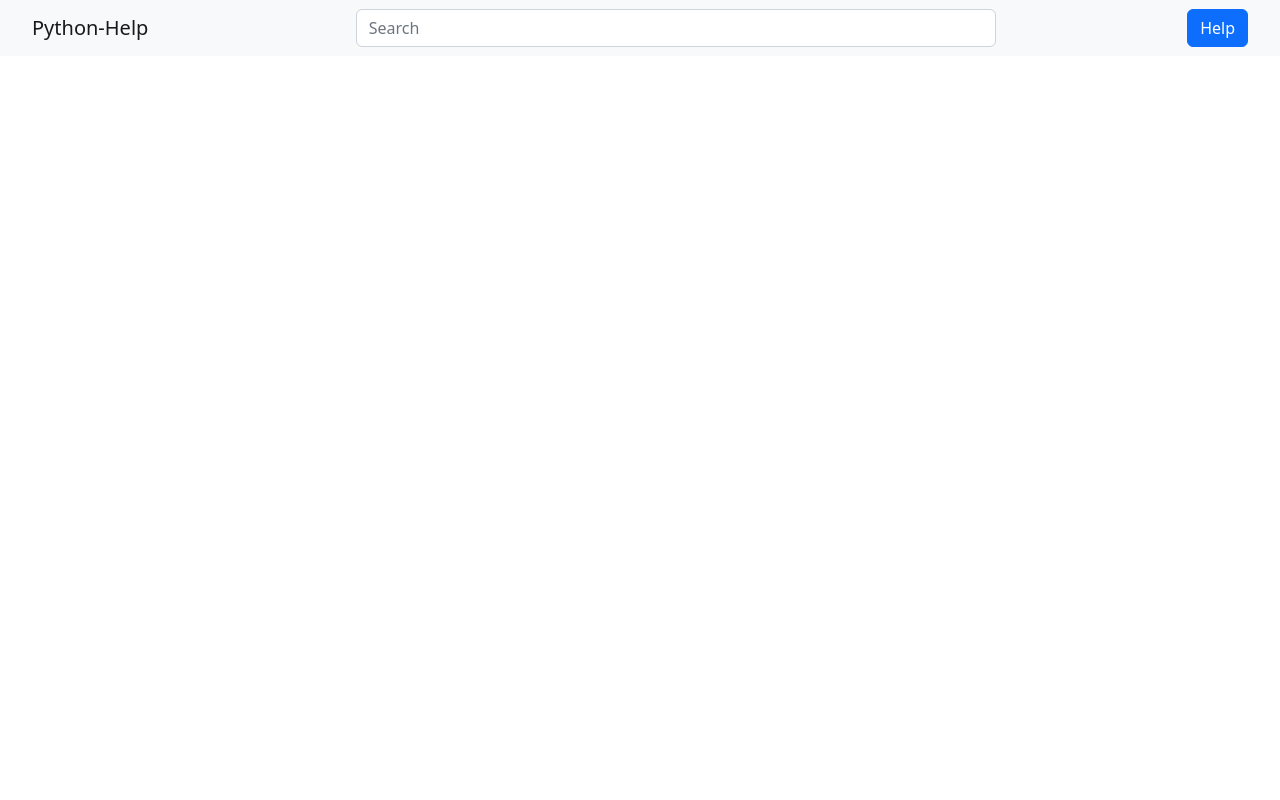
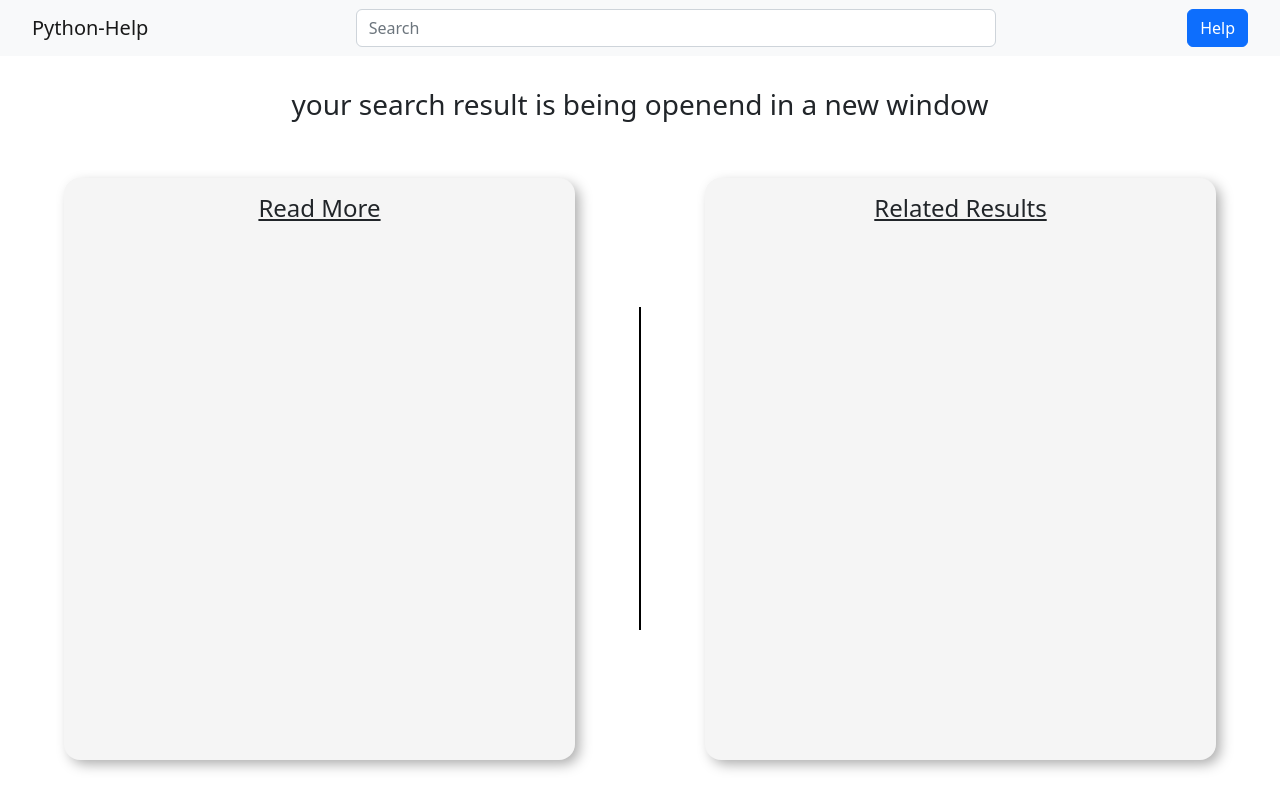
Before and after one commit to yattew/minor, a React (Create React App) app in the folder ui/: page /result/1 in a window 1280 px wide. Built offline with nearby package versions, Linux system fonts and the light colour scheme.

Commit message:
some stuff working and a memory leak detected lol nodejs vs c++ lol

```diff
--- a/ui/package.json
+++ b/ui/package.json
@@ -28,7 +28,7 @@
     "build": "react-scripts build",
     "test": "react-scripts test",
     "eject": "react-scripts eject",
-    "maiin": "concurrently -k \"cross-env BROWSER=none npm start\" \"wait-on http://localhost:3000 && electronmon .\""
+    "maiin": "concurrently -k \"cross-env BROWSER=none npm start\" \"wait-on http://localhost:3000 && electronmon . --trace-warnings\""
   },
   "eslintConfig": {
     "extends": [
--- a/ui/src/components/ResultMain.js
+++ /dev/null
@@ -1,27 +0,0 @@
-import { useEffect, useState } from "react";
-import { useParams } from "react-router-dom";
-import config from "../config";
-
-
-const ResultMain = () => {
-    const [ doc, setDoc ] = useState("");
-    const {item} = useParams();
-    useEffect(() => {
-        let addr = config.host_addr;
-        const fn = async () => {
-            let res = await fetch(`${addr}/doc/${item}`);
-            let data = await res.json();
-            let doc = data["doc"];
-            setDoc(doc);
-        }
-        fn();
-    }, [item]);
-    return (
-        <div>
-
-            {/* This is the main result {item} */}
-        </div>
-    )
-}
-
-export default ResultMain;
--- a/ui/src/components/ResultMore.js
+++ b/ui/src/components/ResultMore.js
@@ -1,7 +1,8 @@
+import Styles from "../css/result.module.css";
 const ResultMore = ()=>{
     return (
-        <div>
-            Result More
+        <div className={Styles.ResultMore}>
+            <h4>Read More</h4>
         </div>
     )
 }
--- a/ui/src/components/ResultRelated.js
+++ b/ui/src/components/ResultRelated.js
@@ -1,7 +1,8 @@
+import Styles from "../css/result.module.css";
 const ResultRelated = ()=>{
     return (
-        <div>
-            Result Related
+        <div className={Styles.ResultRelated}>
+            <h4>Related Results</h4>
         </div>
     )
 }
--- a/ui/src/css/result.module.css
+++ b/ui/src/css/result.module.css
@@ -2,21 +2,48 @@
     width: 100%;
     height: 100%;
     display: flex;
+    flex-direction: column;
 }
 
-.ResultMain{
-    background-color: aliceblue;
-    width: 70%;
-    padding: 1rem;
+.ResultInfo{
+    width: 100%;
+    padding-top: 2rem;
+    height: auto;
+    text-align: center;
 }
 
-.ResultExtra{
-    background-color: antiquewhite;
-    width: 30%;
-    padding: 1rem;
+.ExtraContainer{
     display: flex;
-    flex-direction: column;
+    align-items: center;
+    width: 100vw;
+    height:100%;
+    padding-top: 1rem;
 }
-.ResultExtra > div{
+
+.Divider{
+    /* width: 1px; */
+    border-left: 2px solid black;
     height: 50%;
 }
+
+.ResultMore{
+}
+
+.ResultRelated{
+
+    /* border-left: 3px solid black; */
+}
+
+.ResultMore, .ResultRelated{
+    width: 50%;
+    height: 90%;
+    text-align: center;
+    padding: 1rem;
+    background-color: whitesmoke;
+    margin: 0rem 4rem;
+    border-radius: 1rem;
+    box-shadow: 5px 5px 13px -1px rgba(0, 0, 0, 0.338);
+}
+.ResultMore, .ResultRelated > h4{
+    text-decoration: underline;
+}
--- a/ui/src/pages/Result.js
+++ b/ui/src/pages/Result.js
@@ -1,35 +1,29 @@
 
 import { useEffect } from "react";
-import ResultMain from "../components/ResultMain";
 import ResultMore from "../components/ResultMore";
 import ResultRelated from "../components/ResultRelated"
 import Styles from "../css/result.module.css"
 import config from "../config"
-// In the main process.
+import { openInNewWin } from "../utils";
 
-
-
-// Or load a local HTML file
-// win.loadFile('index.html')
 const ResultPage = () => {
     useEffect(() => {
-        let url = "https://leetcode.com/problems/subarray-sum-equals-k/";
-        const fn = async () => {
-            let res = await fetch(`http://127.0.0.1:8080/?url=${url}`);
-        }
-        fn();
-        fn();
+        let url = "https://www.geeksforgeeks.org/maximum-sum-path-across-two-arrays/";
+        // openInNewWin(url);
     }, []);
-    return ( <div></div>)
-        // <div className={Styles.ResultContainer}>
-        //     <div className={Styles.ResultMain}>
-        //         <ResultMain />
-        //     </div>
-        //     <div className={Styles.ResultExtra}>
-        //         <ResultMore/>
-        //         <ResultRelated/>
-        //     </div>
-        // </div>
+    return (
+        <div className={Styles.ResultContainer}>
+            <div className={Styles.ResultInfo}>
+                <h3>your search result is being openend in a new window</h3>
+            </div>
+            <div className={Styles.ExtraContainer}>
+                <ResultMore />
+                <div className={Styles.Divider}></div>
+                <ResultRelated />
+            </div>
+        </div>
+
+    )
 }
 
 export default ResultPage;
--- /dev/null
+++ b/ui/src/utils.js
@@ -0,0 +1,6 @@
+export const openInNewWin = (url)=>{
+    const fn = async () => {
+        let res = await fetch(`http://127.0.0.1:8080/?url=${url}`);
+    }
+    fn();
+}
```
Also changed, not shown: ui/src/main.js (+6 -24 lines).
